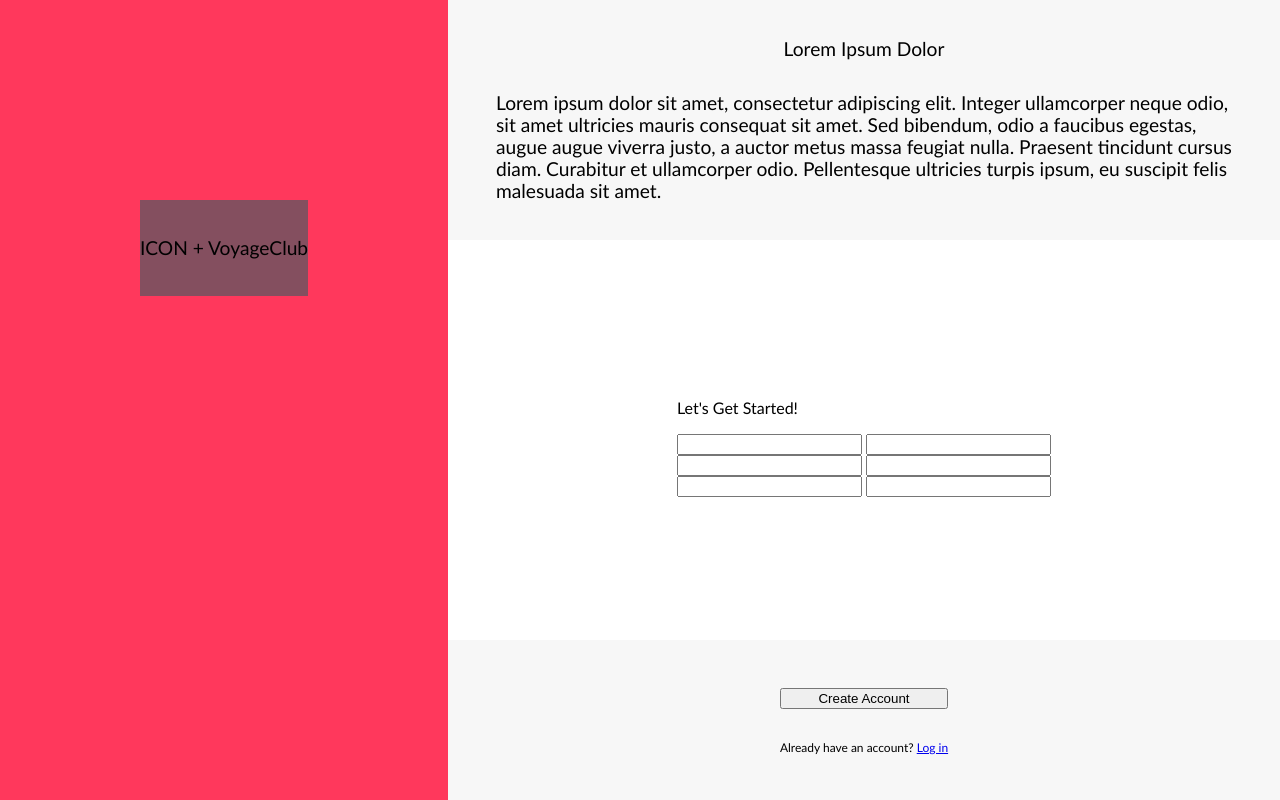
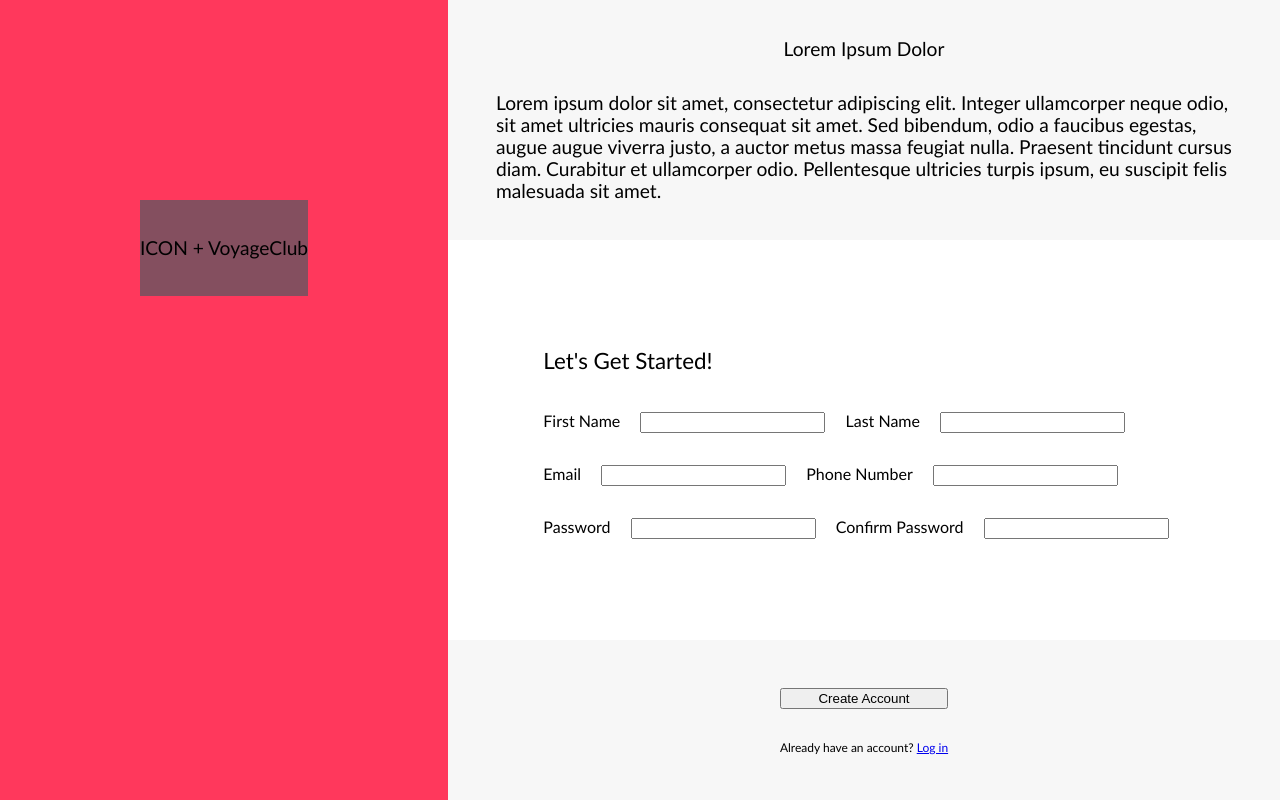
Before and after one commit to iyilmaz24/sign-up-form, a plain HTML site: page index.html in a window 1280 px wide. Drawn offline with Linux system fonts and the light colour scheme.

Commit message:
add label + margin to all input elements in form

```diff
--- a/index.html
+++ b/index.html
@@ -34,28 +34,37 @@
                 Pellentesque ultricies turpis ipsum, eu suscipit felis malesuada sit amet.
             </span>
         </div>
+
         <div id="right-form-inputs">
             <form>
-                <p>Let's Get Started!</p>
+                <p id="form-title">Let's Get Started!</p>
                 <div>
+                    <label for="first-name">First Name</label>
                     <input type="text" id="first-name">
+                    <label for="last-name">Last Name</label>
                     <input type="text" id="last-name">
                 </div>
                 <div>
+                    <label for="email">Email</label>
                     <input type="text" id="email">
+                    <label for="phone-number">Phone Number</label>
                     <input type="text" id="phone-number">
                 </div>
                 <div>
+                    <label for="password">Password</label>
                     <input type="text" id="password">
+                    <label for="confirm-password">Confirm Password</label>
                     <input type="text" id="confirm-password">
                 </div>
 
             </form>
         </div>
+
         <div id="right-submit-div">
             <button id="create-acc-button">Create Account</button>
             <p id="login-link">Already have an account? <a href="index.html">Log in</a></p>
         </div>
+
     </div>
 
 </body>
--- a/styles.css
+++ b/styles.css
@@ -85,6 +85,16 @@ body
     background-color: #FFFFFF;
 }
 
+#form-title
+{
+    font-size: 1.4rem;
+}
+
+#first-name, #last-name, #email, #phone-number, #password, #confirm-password
+{
+    margin: 1rem;
+}
+
 #right-submit-div
 {
     font-size: 1rem;
```
